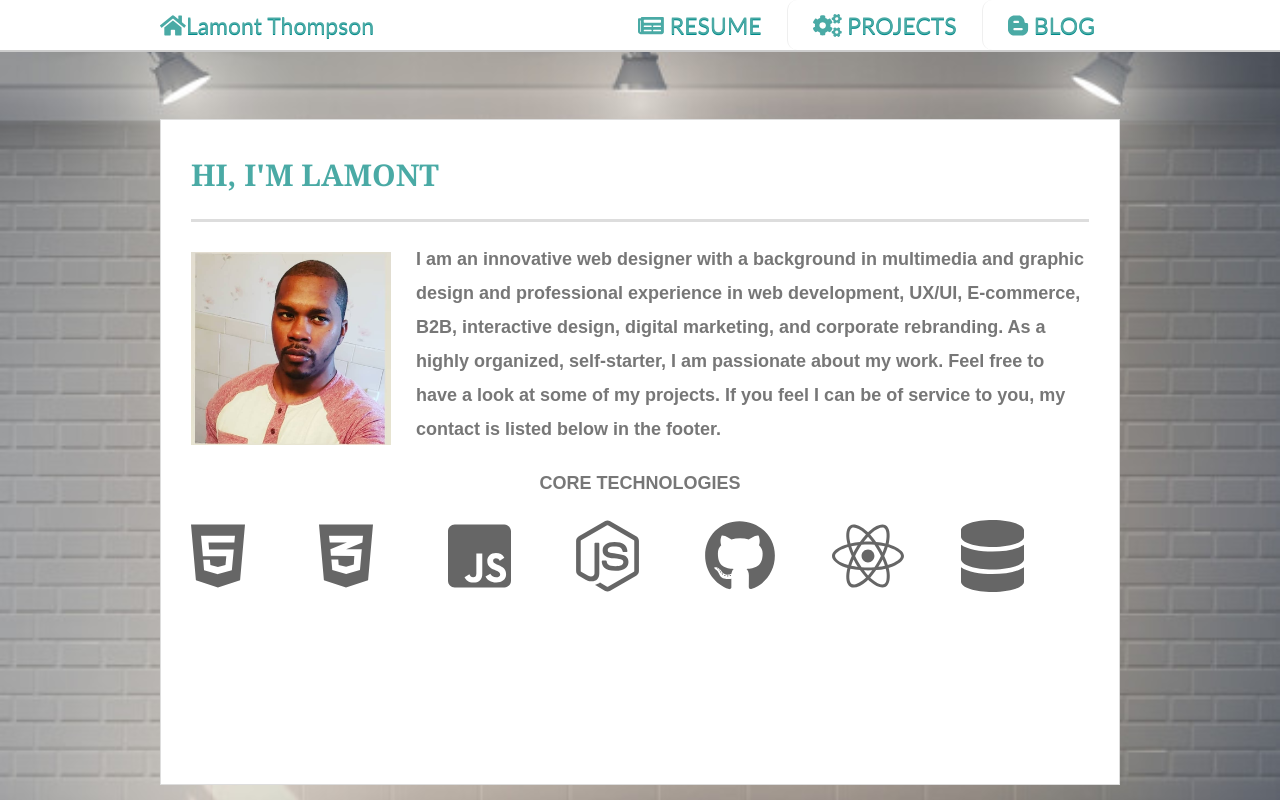
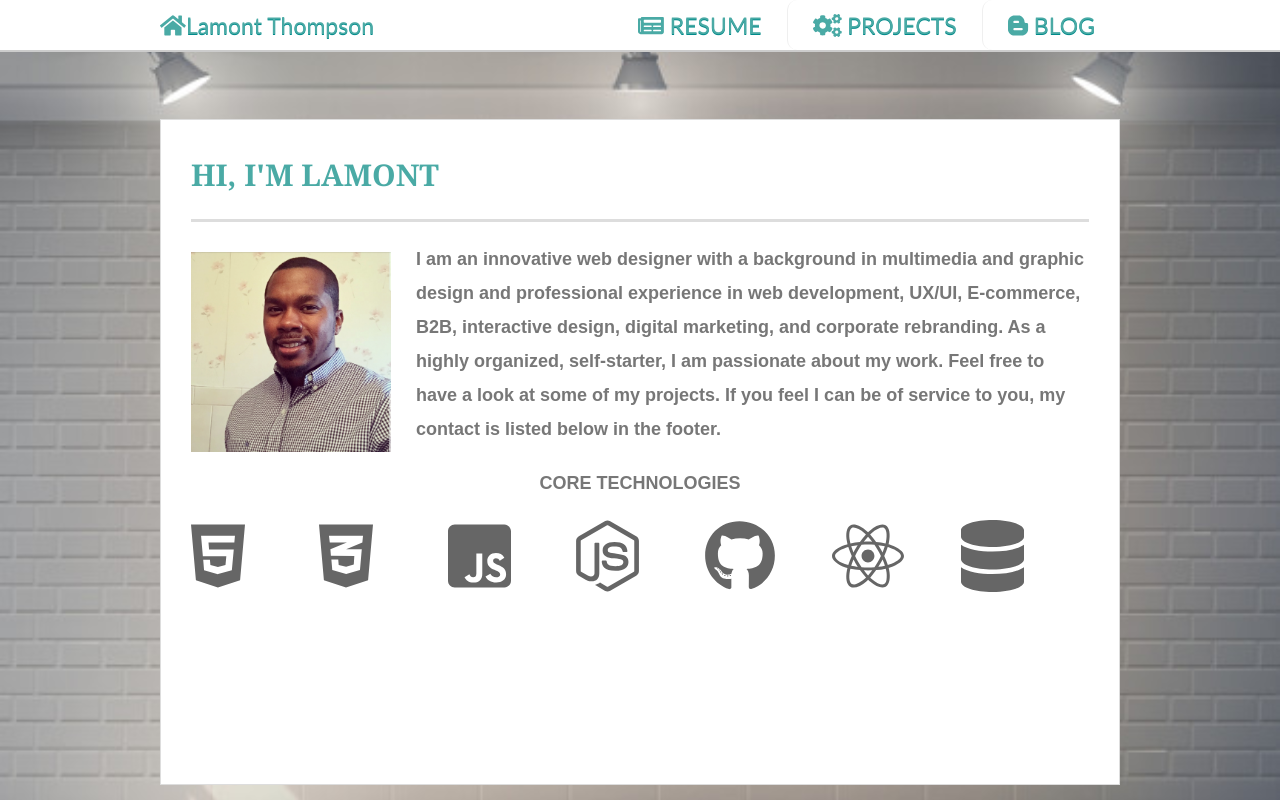
Before and after one commit to lthompson1206/Responsive-Portfolio, a website: page index.html in a window 1280 px wide. Shown: the top 800 px of the page. Drawn offline with Linux system fonts and the light colour scheme.

Commit message:
updated profile pic

```diff
--- a/index.html
+++ b/index.html
@@ -28,7 +28,7 @@
 
       <h1>HI, I'M LAMONT</h1>
 
-      <img src="./assets/css/images/ProfileImage.jpg" class="auth-image" alt="Lamont Thompson">
+      <img src="./assets/css/images/Screenshot_20191121-164736_Instagram.jpg" class="auth-image" alt="Lamont Thompson">
 
 
 
```
Also changed, not shown: assets/css/images/Screenshot_20191121-164736_Instagram.jpg (added).
